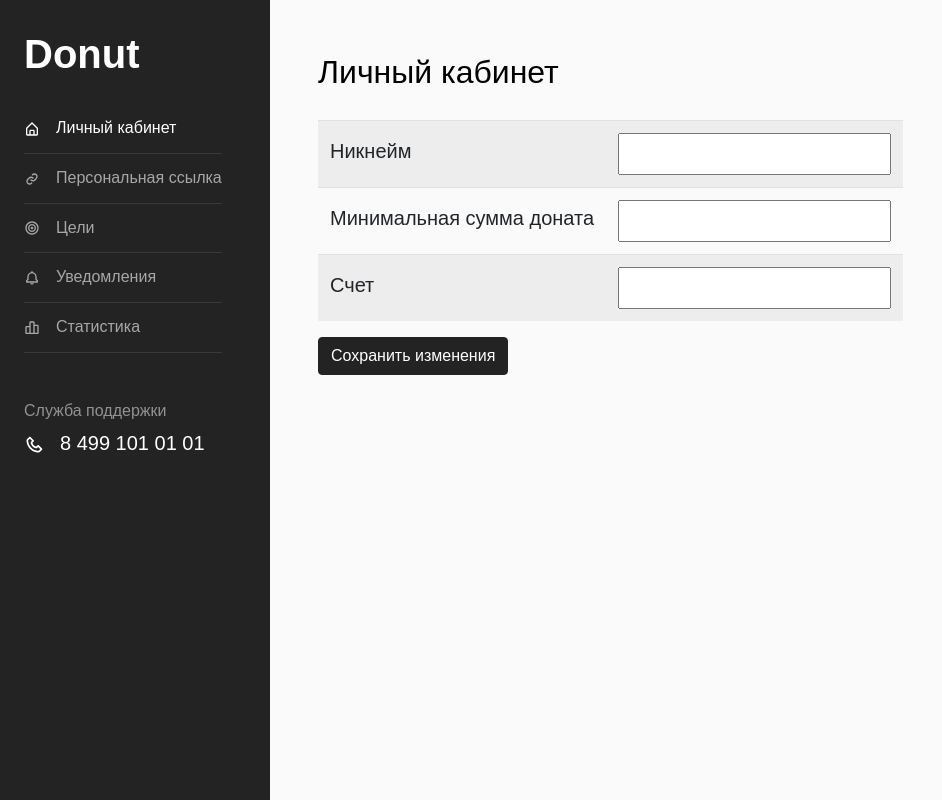
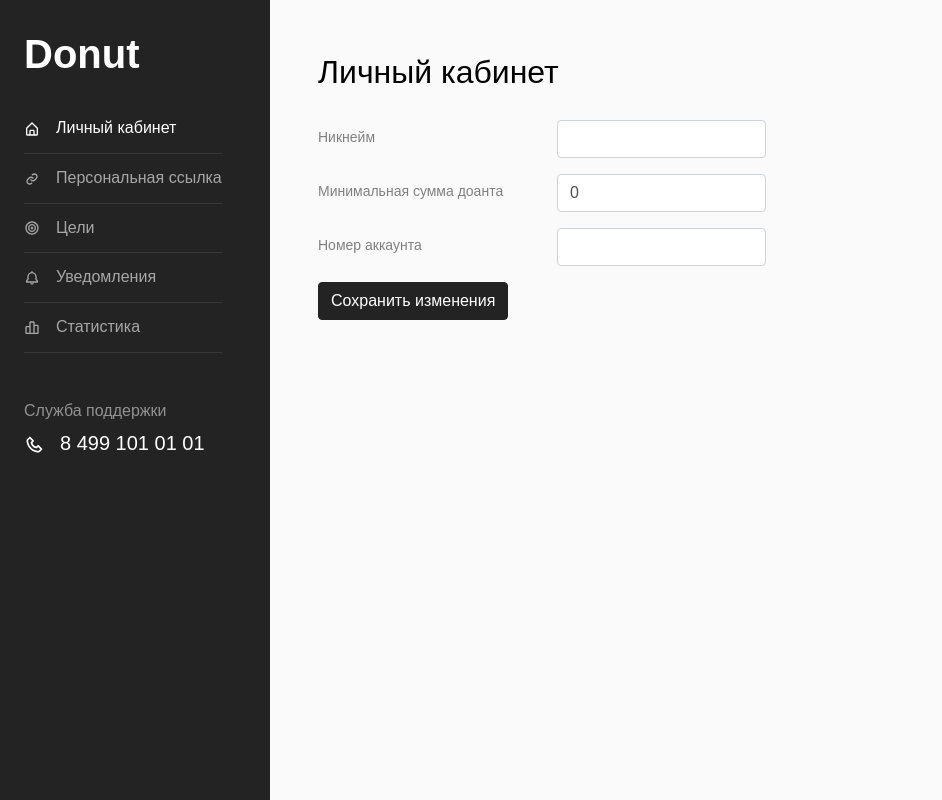
Before and after one commit to lerastromtsova/donut, a React (Create React App) app: page /profile in a window 1280 px wide. Shown: the whole page, without its empty margins (0-942 px from the left). Built offline with nearby package versions, Linux system fonts and the light colour scheme; no server answers.

Commit message:
Changed form

```diff
--- a/src/pages/ProfilePage.tsx
+++ b/src/pages/ProfilePage.tsx
@@ -1,65 +1,92 @@
-import React, {useEffect, useState} from "react";
+import React, {ChangeEvent, useEffect, useState} from "react";
+import { Col, Form, Row } from "react-bootstrap";
+import FormImpl from "react-bootstrap/esm/Form";
 import API from "../utils/api";
 
 export interface IUser {
     id: number;
     nickname: string;
-    min_donation: string;
+    min_donation: number;
     account: string;
 }
 
 function ProfilePage() {
     const [user, setUser] = useState<IUser | undefined>(undefined);
 
+    const [id, setId] = useState<number>(0);
+    const [realNickname, setRealNickname] = useState<string>("");
+    const [nickname, setNickname] = useState<string>("");
+    const [amount, setAmount] = useState<number>(0);
+    const [account, setAccount] = useState<string>("");
+
     useEffect(() => {
         API
             .get<IUser>("/donate/ivan55off")
             .then(response => {
                 const {data} = response;
-                setUser(data);
+                setNickname(data.nickname);
+                setAmount(data.min_donation);
+                setAccount(data.account);
+                setRealNickname(data.nickname)
+                setId(data.id);
+                // setUser(data);
+                console.log(data);
             })
             .catch(ex => {console.log(ex)});
     }, []);
 
     function changeProfile() {
-        console.log('test');
+        const newUser = {
+            id: id,
+            nickname: nickname,
+            min_donation: amount,
+            account: account
+        }
+        API
+            .put(`/donate/${realNickname}`, newUser)
+            .then(response => {
+                setRealNickname(nickname);
+            })
+            .catch(ex => {console.log(ex)});
     }
-
-    console.log(user);
 
     return (<div>
                 <h2 className="mb-4">Личный кабинет</h2>
-                <table className="table table-striped">
-                    <tbody>
-                        <tr>
-                            <td>Никнейм</td>
-                            <td>
-                                <input
-                                    name="nickname"
-                                    type="text"
-                                    value={user?.nickname} />
-                            </td>
-                        </tr>
-                        <tr>
-                            <td>Минимальная сумма доната</td>
-                            <td>
-                                <input
-                                    name="min_donation"
-                                    value={user ? (user.min_donation) : ""}
-                                    step="0.01" />
-                            </td>
-                        </tr>
-                        <tr>
-                            <td>Счет</td>
-                            <td>
-                                <input
-                                    name="account"
-                                    type="text"
-                                    value={user ? (user.account) : ''} />
-                            </td>
-                        </tr>
-                    </tbody>
-                </table>
+                <Form.Group as={Row}>
+                    <Form.Label column>
+                        Никнейм
+                    </Form.Label>
+                    <Col>
+                        <Form.Control
+                            value={nickname}
+                            onChange={(e: ChangeEvent<HTMLInputElement>) => {setNickname(e.target.value)}}
+                        />
+                    </Col>
+                </Form.Group>
+                <Form.Group as={Row}>
+                    <Form.Label column>
+                        Минимальная сумма доанта
+                    </Form.Label>
+                    <Col>
+                        <Form.Control
+                            value={amount}
+                            onChange={(e: ChangeEvent<HTMLInputElement>) => {setAmount(parseFloat(e.target.value))}}
+                        />
+                    </Col>
+                </Form.Group>
+                <Form.Group as={Row}>
+                    <Form.Label column>
+                        Номер аккаунта
+                    </Form.Label>
+                    <Col>
+                        <Form.Control
+                            value={account}
+                            onChange={(e: ChangeEvent<HTMLInputElement>) => {setAccount(e.target.value)}}
+                        />
+                    </Col>
+                </Form.Group>
+
+
                 <button className="btn btn-primary" onClick={changeProfile}>Сохранить изменения</button>
             </div>)
 }
```
